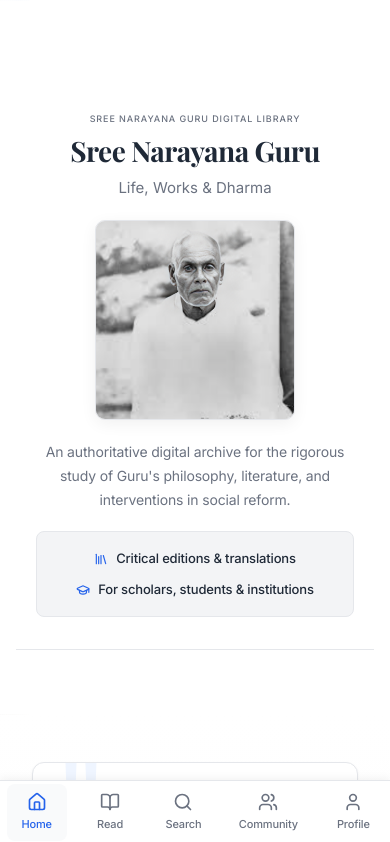
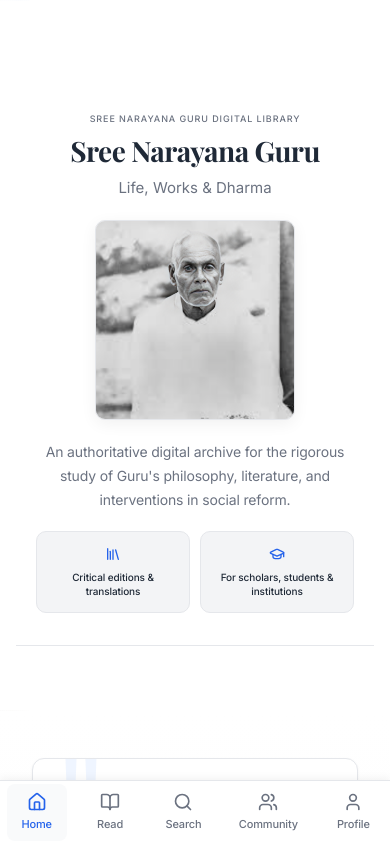
Before and after one commit to cbabi2023/anandham, a Next.js app: page / in a window 390 px wide. Shown: the top 842 px of the page. Built offline with nearby package versions, Linux system fonts and the light colour scheme.

Commit message:
Redesign mobile hero meta section: cleaner 2-column grid layout with better readability

```diff
--- a/app/globals.css
+++ b/app/globals.css
@@ -1147,29 +1147,46 @@ section::before {
 }
 
 .hero-mobile-meta {
+  display: grid;
+  grid-template-columns: 1fr 1fr;
+  gap: 12px;
+  padding: 0;
+  background: transparent;
+  border: none;
+  max-width: 100%;
+}
+
+.hero-mobile-meta-item {
   display: flex;
   flex-direction: column;
-  gap: 10px;
-  padding: 14px 16px;
+  align-items: center;
+  justify-content: center;
+  gap: 6px;
+  padding: 16px 12px;
   background: var(--secondary);
-  border-radius: 8px;
+  border-radius: 10px;
   border: 1px solid var(--border);
-  max-width: 100%;
-}
-
-.hero-mobile-meta-item {
-  display: flex;
-  align-items: center;
-  justify-content: center;
-  gap: 8px;
-  font-size: 12px;
-  color: var(--foreground);
-  font-weight: 500;
+  text-align: center;
+  transition: all 0.2s ease;
+}
+
+.hero-mobile-meta-item:hover {
+  border-color: var(--primary);
+  background: var(--muted);
 }
 
 .hero-mobile-meta-item svg {
   color: var(--primary);
   flex-shrink: 0;
+  margin-bottom: 2px;
+}
+
+.hero-mobile-meta-item span {
+  font-size: 11px;
+  color: var(--foreground);
+  font-weight: 500;
+  line-height: 1.4;
+  letter-spacing: -0.01em;
 }
 
 
@@ -1629,11 +1646,20 @@ section::before {
   }
 
   .hero-mobile-meta {
-    padding: 16px;
+    gap: 10px;
   }
 
   .hero-mobile-meta-item {
-    font-size: 13px;
+    padding: 14px 10px;
+  }
+
+  .hero-mobile-meta-item svg {
+    width: 16px;
+    height: 16px;
+  }
+
+  .hero-mobile-meta-item span {
+    font-size: 10px;
   }
 
   /* Better mobile spacing */
```
